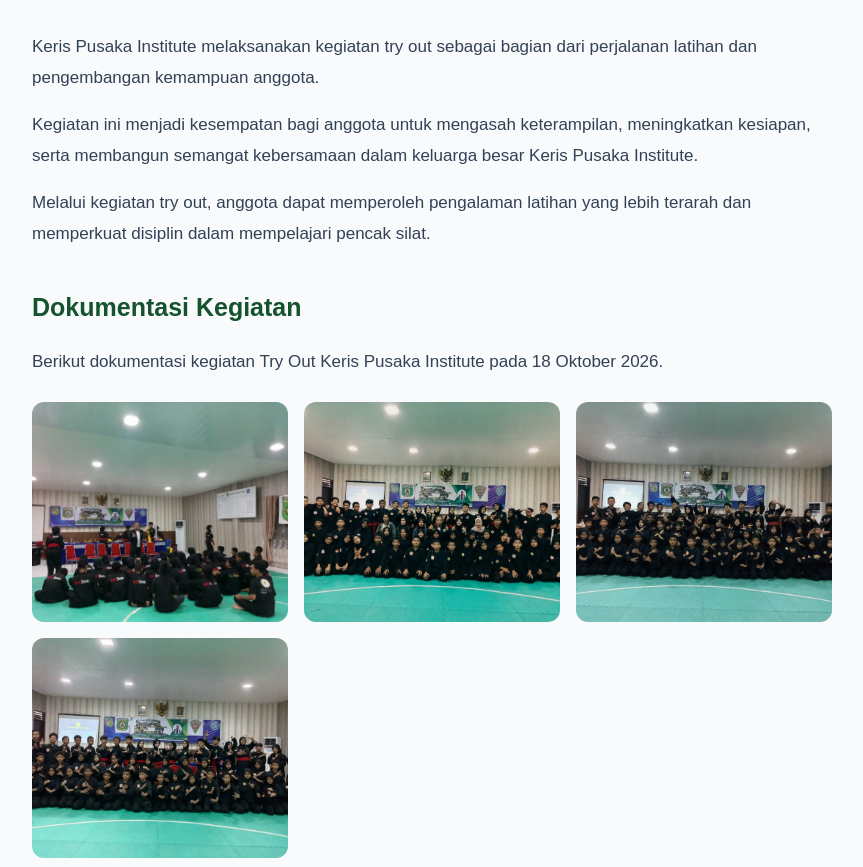
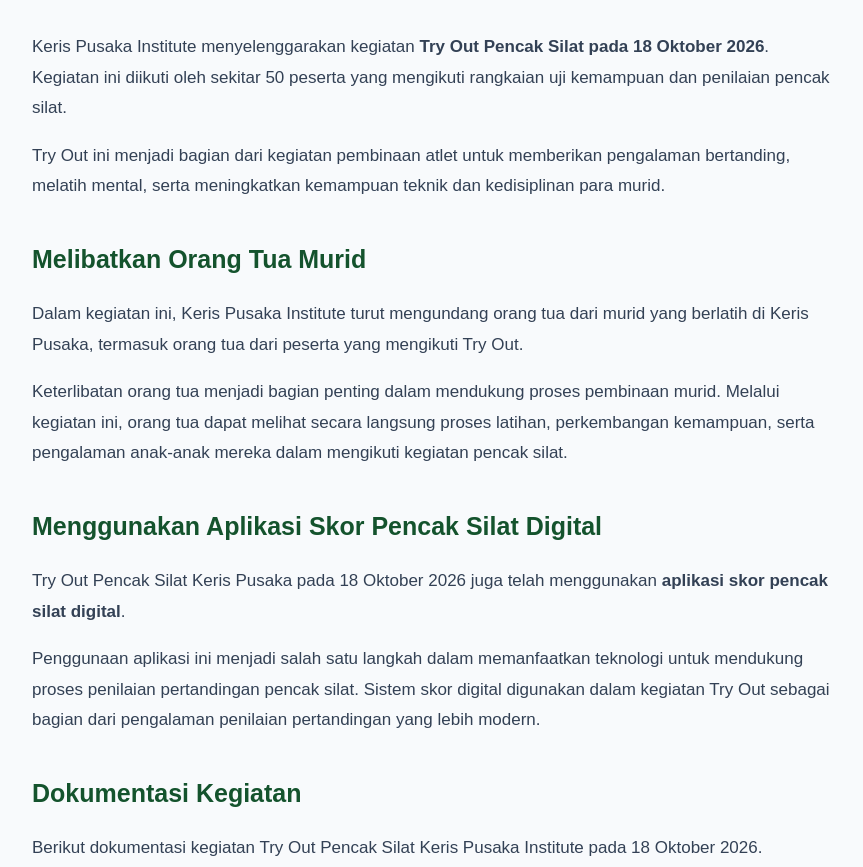
Before and after one commit to fajarlubis41/keris-pusaka-institute, an Astro site: page /artikel/try-out-18-oktober-2026 in a window 1280 px wide. Shown: the part 855-1722 px from the top of the page, without its empty margins (208-1071 px from the left). Built offline with nearby package versions, Linux system fonts and the light colour scheme; Astro itself is replaced by a stand-in of ours.

Commit message:
Improve SEO for Try Out article

```diff
--- a/src/pages/artikel/index.astro
+++ b/src/pages/artikel/index.astro
@@ -1,11 +1,12 @@
 
 ---
 import Layout from "../../layouts/Layout.astro";
+
 const articles = [
   {
     kategori: "KEGIATAN",
-    judul: "Dokumentasi Try Out Keris Pusaka Institute 18 Oktober 2026",
-    deskripsi: "Dokumentasi kegiatan Try Out Keris Pusaka Institute pada 18 Oktober 2026.",
+    judul: "Try Out Pencak Silat Keris Pusaka Institute 18 Oktober 2026",
+    deskripsi: "Lebih dari 50 peserta mengikuti Try Out pencak silat Keris Pusaka Institute pada 18 Oktober 2026. Kegiatan turut dihadiri orang tua murid dan menggunakan aplikasi skor pencak silat digital.",
     gambar: "/images/galeri/try-out-18-10-2026/foto-01.webp",
     link: "/artikel/try-out-18-oktober-2026/"
   }
--- a/src/pages/artikel/try-out-18-oktober-2026.astro
+++ b/src/pages/artikel/try-out-18-oktober-2026.astro
@@ -3,54 +3,82 @@
 import Layout from "../../layouts/Layout.astro";
 ---
 
-
 <Layout
-  title="Dokumentasi Try Out 18 Oktober 2026 | Keris Pusaka Institute"
-  description="Dokumentasi kegiatan Try Out Keris Pusaka Institute pada 18 Oktober 2026. Simak foto dan cerita kegiatan latihan anggota."
+  title="Try Out Pencak Silat Keris Pusaka 18 Oktober 2026"
+  description="Try Out Pencak Silat Keris Pusaka 18 Oktober 2026 diikuti sekitar 50 peserta, melibatkan orang tua murid, dan menggunakan aplikasi skor pencak silat digital."
 >
 
   <article class="artikel-detail">
     <header class="artikel-header">
       <span class="kategori">KEGIATAN</span>
-      <h1>Dokumentasi Try Out 18 Oktober 2026</h1>
+      <h1>Try Out Pencak Silat Keris Pusaka 18 Oktober 2026</h1>
       <p class="tanggal">18 Oktober 2026</p>
     </header>
 
     <img
       class="artikel-cover"
       src="/images/galeri/try-out-18-10-2026/foto-01.webp"
-      alt="Dokumentasi kegiatan Try Out Keris Pusaka Institute"
+      alt="Kegiatan Try Out Pencak Silat Keris Pusaka 18 Oktober 2026"
     />
 
     <div class="artikel-body">
       <p>
-        Keris Pusaka Institute melaksanakan kegiatan try out sebagai
-        bagian dari perjalanan latihan dan pengembangan kemampuan anggota.
+        Keris Pusaka Institute menyelenggarakan kegiatan
+        <strong>Try Out Pencak Silat pada 18 Oktober 2026</strong>.
+        Kegiatan ini diikuti oleh sekitar 50 peserta yang mengikuti
+        rangkaian uji kemampuan dan penilaian pencak silat.
       </p>
 
       <p>
-        Kegiatan ini menjadi kesempatan bagi anggota untuk mengasah
-        keterampilan, meningkatkan kesiapan, serta membangun semangat
-        kebersamaan dalam keluarga besar Keris Pusaka Institute.
+        Try Out ini menjadi bagian dari kegiatan pembinaan atlet
+        untuk memberikan pengalaman bertanding, melatih mental,
+        serta meningkatkan kemampuan teknik dan kedisiplinan
+        para murid.
+      </p>
+
+      <h2>Melibatkan Orang Tua Murid</h2>
+
+      <p>
+        Dalam kegiatan ini, Keris Pusaka Institute turut mengundang
+        orang tua dari murid yang berlatih di Keris Pusaka, termasuk
+        orang tua dari peserta yang mengikuti Try Out.
       </p>
 
       <p>
-        Melalui kegiatan try out, anggota dapat memperoleh pengalaman
-        latihan yang lebih terarah dan memperkuat disiplin dalam
-        mempelajari pencak silat.
+        Keterlibatan orang tua menjadi bagian penting dalam mendukung
+        proses pembinaan murid. Melalui kegiatan ini, orang tua dapat
+        melihat secara langsung proses latihan, perkembangan kemampuan,
+        serta pengalaman anak-anak mereka dalam mengikuti kegiatan
+        pencak silat.
+      </p>
+
+      <h2>Menggunakan Aplikasi Skor Pencak Silat Digital</h2>
+
+      <p>
+        Try Out Pencak Silat Keris Pusaka pada 18 Oktober 2026
+        juga telah menggunakan <strong>aplikasi skor pencak silat digital</strong>.
+      </p>
+
+      <p>
+        Penggunaan aplikasi ini menjadi salah satu langkah dalam
+        memanfaatkan teknologi untuk mendukung proses penilaian
+        pertandingan pencak silat. Sistem skor digital digunakan
+        dalam kegiatan Try Out sebagai bagian dari pengalaman
+        penilaian pertandingan yang lebih modern.
       </p>
 
       <h2>Dokumentasi Kegiatan</h2>
+
       <p>
-        Berikut dokumentasi kegiatan Try Out Keris Pusaka Institute
-        pada 18 Oktober 2026.
+        Berikut dokumentasi kegiatan Try Out Pencak Silat
+        Keris Pusaka Institute pada 18 Oktober 2026.
       </p>
 
       <div class="artikel-galeri">
-        <img src="/images/galeri/try-out-18-10-2026/foto-02.webp" alt="Dokumentasi try out foto 2" loading="lazy" />
-        <img src="/images/galeri/try-out-18-10-2026/foto-03.webp" alt="Dokumentasi try out foto 3" loading="lazy" />
-        <img src="/images/galeri/try-out-18-10-2026/foto-04.webp" alt="Dokumentasi try out foto 4" loading="lazy" />
-        <img src="/images/galeri/try-out-18-10-2026/foto-05.webp" alt="Dokumentasi try out foto 5" loading="lazy" />
+        <img src="/images/galeri/try-out-18-10-2026/foto-02.webp" alt="Peserta Try Out Pencak Silat Keris Pusaka" loading="lazy" />
+        <img src="/images/galeri/try-out-18-10-2026/foto-03.webp" alt="Dokumentasi kegiatan Try Out Pencak Silat" loading="lazy" />
+        <img src="/images/galeri/try-out-18-10-2026/foto-04.webp" alt="Suasana Try Out Pencak Silat Keris Pusaka" loading="lazy" />
+        <img src="/images/galeri/try-out-18-10-2026/foto-05.webp" alt="Dokumentasi peserta kegiatan Try Out Keris Pusaka" loading="lazy" />
       </div>
 
       <a href="/artikel/" class="back-button">← Kembali ke Artikel</a>
```
